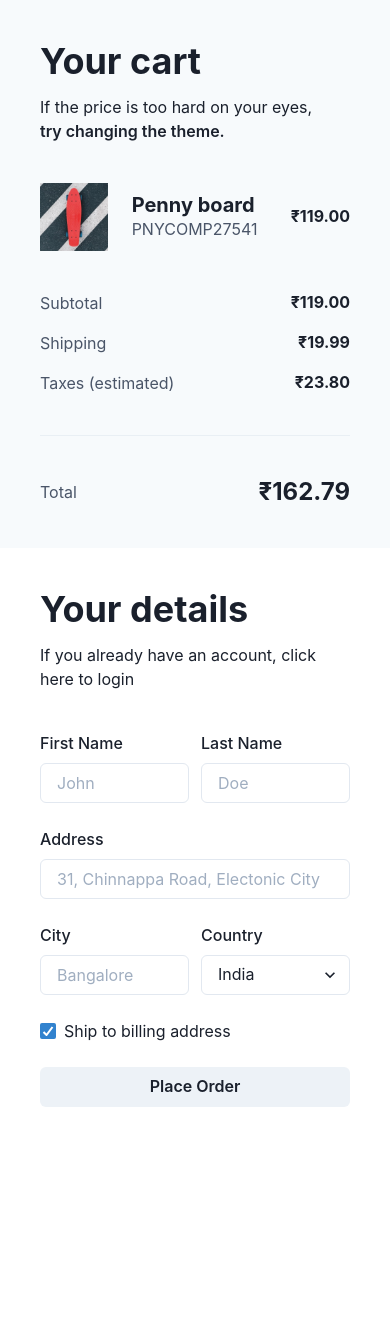
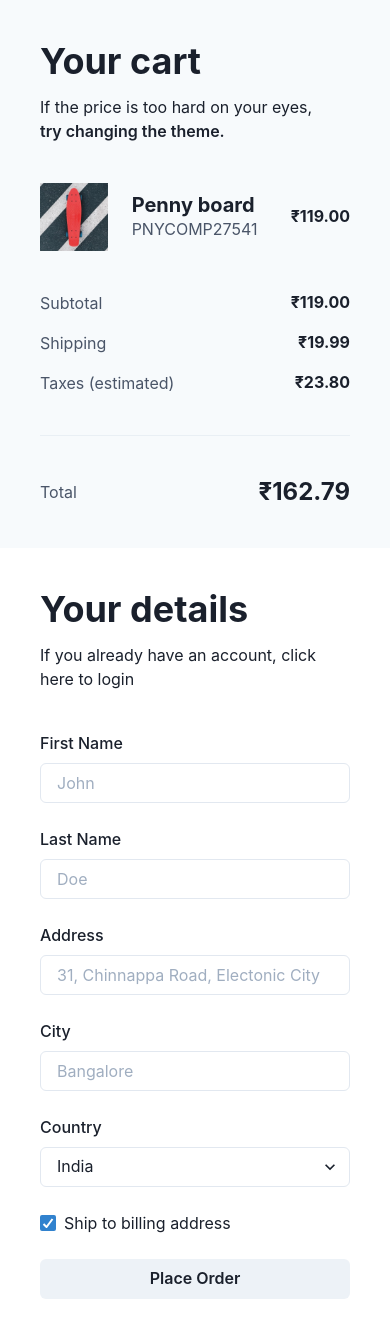
Before and after one commit to codecrook/next-chakra, a Next.js app: page / in a window 390 px wide. Before the commit the page ends 1147 px from the top, so only its background shows below. Built offline with nearby package versions, Linux system fonts and the light colour scheme.

Commit message:
MOD: change colSpan using useBreakpointValue hook to make the form responsive

```diff
--- a/src/sections/details.tsx
+++ b/src/sections/details.tsx
@@ -9,10 +9,12 @@ import {
     Input,
     Select,
     Checkbox,
-    Button
+    Button,
+    useBreakpointValue
 } from '@chakra-ui/react';
 
 const Details = () => {
+    const colSpan = useBreakpointValue({ base: 2, md: 1 });
     return (
         <VStack w="full" h="full" p={10} spacing={10} alignItems="flex-start">
             <VStack spacing={3} alignItems="flex-start">
@@ -20,13 +22,13 @@ const Details = () => {
                 <Text>If you already have an account, click here to login</Text>
             </VStack>
             <SimpleGrid columns={2} columnGap={3} rowGap={6} w="full">
-                <GridItem colSpan={1}>
+                <GridItem colSpan={colSpan}>
                     <FormControl>
                         <FormLabel>First Name</FormLabel>
                         <Input placeholder="John" />
                     </FormControl>
                 </GridItem>
-                <GridItem colSpan={1}>
+                <GridItem colSpan={colSpan}>
                     <FormControl>
                         <FormLabel>Last Name</FormLabel>
                         <Input placeholder="Doe" />
@@ -38,13 +40,13 @@ const Details = () => {
                         <Input placeholder="31, Chinnappa Road, Electonic City" />
                     </FormControl>
                 </GridItem>
-                <GridItem colSpan={1}>
+                <GridItem colSpan={colSpan}>
                     <FormControl>
                         <FormLabel>City</FormLabel>
                         <Input placeholder="Bangalore" />
                     </FormControl>
                 </GridItem>
-                <GridItem colSpan={1}>
+                <GridItem colSpan={colSpan}>
                     <FormControl>
                         <FormLabel>Country</FormLabel>
                         <Select>
```
